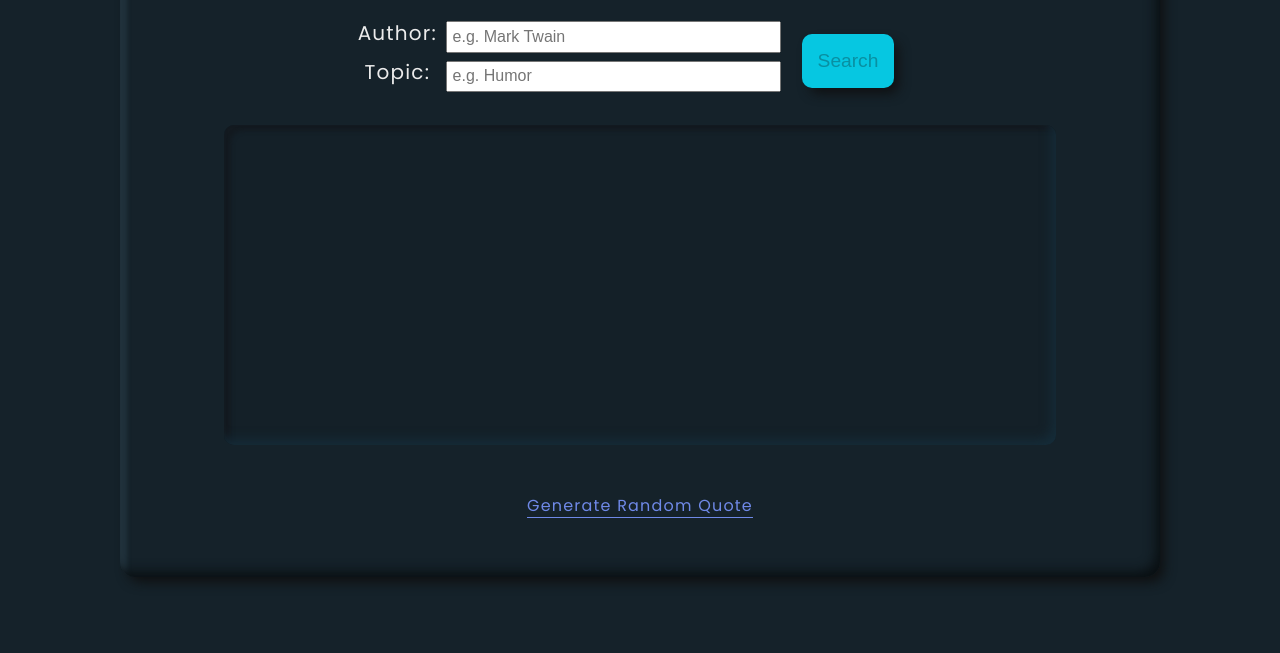
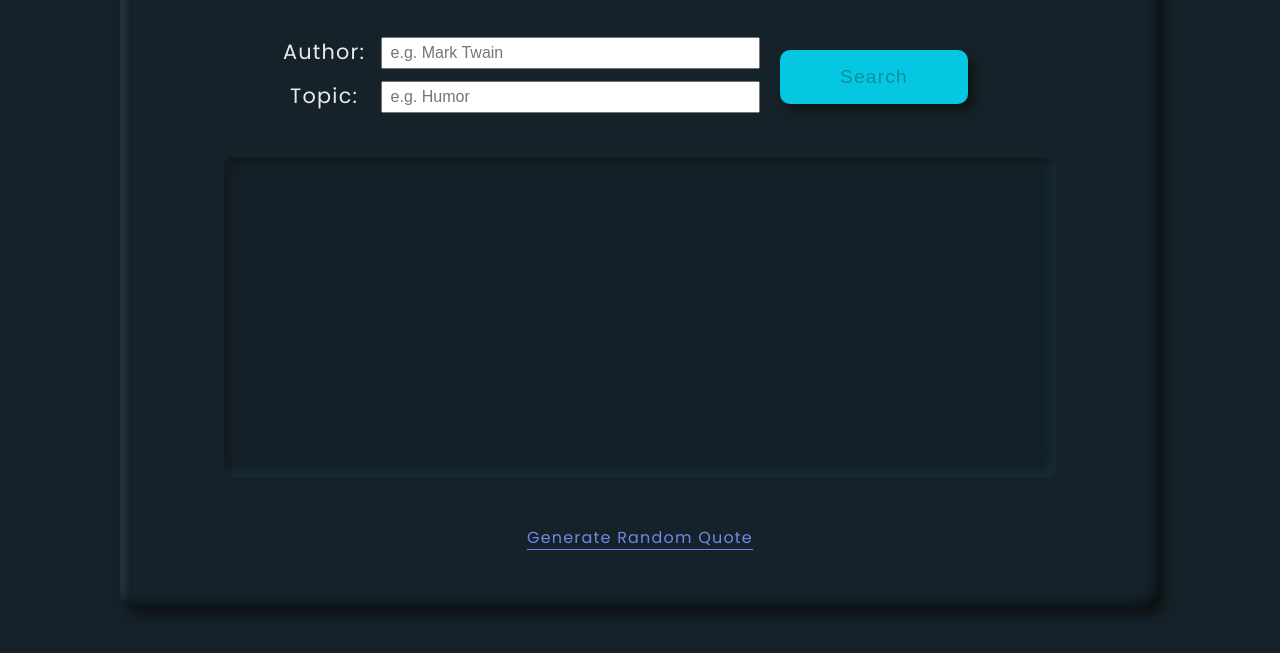
Before and after one commit to samantha-t28/node-server-example, a website with bundled scripts: page search.html in a window 1280 px wide. Shown: the part 207-860 px from the top of the page. Built offline with nearby package versions, Linux system fonts and the light colour scheme.

Commit message:
Updated responsive design
- Adjusted container size for mobile to tablet viewport.
- Aligned search button with input field using % units.
- Updated form container for dynamic input resizing

```diff
--- a/search.html
+++ b/search.html
@@ -25,7 +25,7 @@
             <input type="search" id="searchTopic" placeholder="e.g. Humor" />
           </div>
         </form>
-        <button type="submit" id="button">Search</button>
+        <button class="search-button" type="submit" id="button">Search</button>
       </div>
       <div class="displayInfo" id="displayInfo">
         <div id="searchQuoteContainer"></div>
--- a/style.css
+++ b/style.css
@@ -7,7 +7,7 @@
 }
 
 html {
-    font-family: "Poppins", sans-serif;
+  font-family: 'Poppins', sans-serif;
 }
 
 body {
@@ -18,6 +18,8 @@ body {
   background-color: #15222a;
 }
 
+/*===== Typography ===== */
+
 h1 {
   margin: 4rem 1rem 1rem;
   font-weight: 400;
@@ -26,6 +28,7 @@ h1 {
 }
 
 a {
+  padding-bottom: 3rem;
   color: #6f89e7;
   text-underline-offset: 6px;
 }
@@ -34,14 +37,13 @@ a:hover {
   color: #06c7e1;
 }
 
-/*===== Containers ===== */
+/*===== Container ===== */
 
 .container {
-    margin: 5rem;
+  margin: 1rem;
   width: 65rem;
-    height: 44rem;
+  height: 46rem;
   display: flex;
-    justify-content: flex-start;
   align-items: center;
   flex-direction: column;
   border-radius: 15px;
@@ -52,24 +54,22 @@ a:hover {
 /*===== Form Styles ===== */
 
 .form-container {
+  padding: 0 1rem;
   flex-direction: column;
 }
 
-.form-container, .form-group, label {
+.form-container,
+.form-group,
+label {
   display: flex;
   justify-content: center;
 }
 
 label {
-    align-items: center;
-    font-size: 1.25rem;
   margin-right: 1rem;
   width: 65px;
-    text-align: left;
-}
-
-input:first-of-type {
-    margin-top: 1rem;
+  font-size: 1rem;
+  align-items: center;
 }
 
 input:last-of-type {
@@ -77,8 +77,9 @@ input:last-of-type {
 }
 
 input {
+  margin: 0.3rem 0;
+  padding: 0.3rem 0.5rem;
   width: 50%;
-    padding: 0.3rem;
   flex-grow: 1;
   font-size: 1rem;
 }
@@ -98,7 +99,6 @@ input {
 }
 
 .displayInfo > div {
-    font-size: clamp(0.8rem, 1vw + 0.5rem, 1.125rem);
   display: flex;
 }
 
@@ -107,36 +107,34 @@ input {
 #searchQuoteContainer {
   flex-direction: column;
   text-align: center;
-
 }
 
 #searchQuoteContainer p {
   margin: 1rem 0 1rem 0;
-    /* font-weight: 500; */
 }
 
 #searchQuoteContainer p:nth-child(2) {
-    margin: 1rem 0 1rem 0;
-    font-size: 1rem;
   font-weight: 100;
 }
 
 #searchQuoteContainer p:last-of-type {
   font-weight: 100;
-    font-size: 1rem;
 }
-
 
 /*===== Quote, Author and Profession ===== */
 
 .quote {
   margin-bottom: 2.5rem;
+  font-size: clamp(0.8rem, 1vw + 0.75rem, 1.25rem);
   font-style: italic;
   align-items: center;
   justify-content: center;
 }
 
-.author, .profession {
+.author,
+.profession,
+.topic {
+  font-size: clamp(0.8rem, 1vw + 0.5rem, 1.125rem);
   text-align: center;
   justify-content: center;
 }
@@ -154,9 +152,8 @@ input {
 /*===== Button ===== */
 
 button {
-    margin: 1.3rem;
-    padding: 0.5rem;
-    width: auto;
+  margin: 1.3rem 0;
+  padding: 1rem;
   display: inline;
   cursor: pointer;
   font-size: 1.2rem;
@@ -166,7 +163,11 @@ button {
   box-shadow: 6px 7px 12px -2px #0f1011;
   transition: all 0.2s ease-out;
   align-self: center;
-    flex-shrink: 0;
+}
+
+.search-button {
+  width: 40%;
+  letter-spacing: 1.2px;
 }
 
 button:hover {
@@ -177,27 +178,70 @@ button:active {
   background-color: #004085;
 }
 
+.black-text-color {
+  color: #000;
+}
+
+/*===== Media Query ===== */
+
 @media (min-width: 480px) {
+  .container {
+    margin: 2rem;
+  }
   button {
     padding: 1rem;
   }
   .quote {
     margin-bottom: none;
   }
+  .form-container {
+    width: 75%;
+  }
+
+  input {
+    margin: 0.3rem 4rem 0.3rem 0;
+  }
 }
 
 @media (min-width: 768px) {
+  .container {
+    margin: 3rem;
+  }
+  .form-container {
+    width: 62%;
+  }
+}
+
+@media (min-width: 991px) {
+  .container {
+    margin: 5rem;
+  }
   form {
     width: 50%;
   }
 
   .form-container {
-        width: 80%;
+    padding: 1rem 0;
+    width: 90%;
     flex-direction: row;
-        align-self: center;
   }
 
-    .author, .profession {
+  label {
+    margin-right: 1.5rem;
+    font-size: 1.3rem;
+  }
+
+  input {
+    margin-right: 0;
+  }
+
+  .search-button {
+    margin: 1.3rem;
+    width: 20%;
+  }
+
+  .author,
+  .profession {
     justify-content: flex-end;
   }
 }
```
Also changed, not shown: 404.css (+49 -25 lines), 404.html (+1 -5 lines), index.html (+1 -1 lines). Lines whose indentation alone changed are shown as unchanged.
